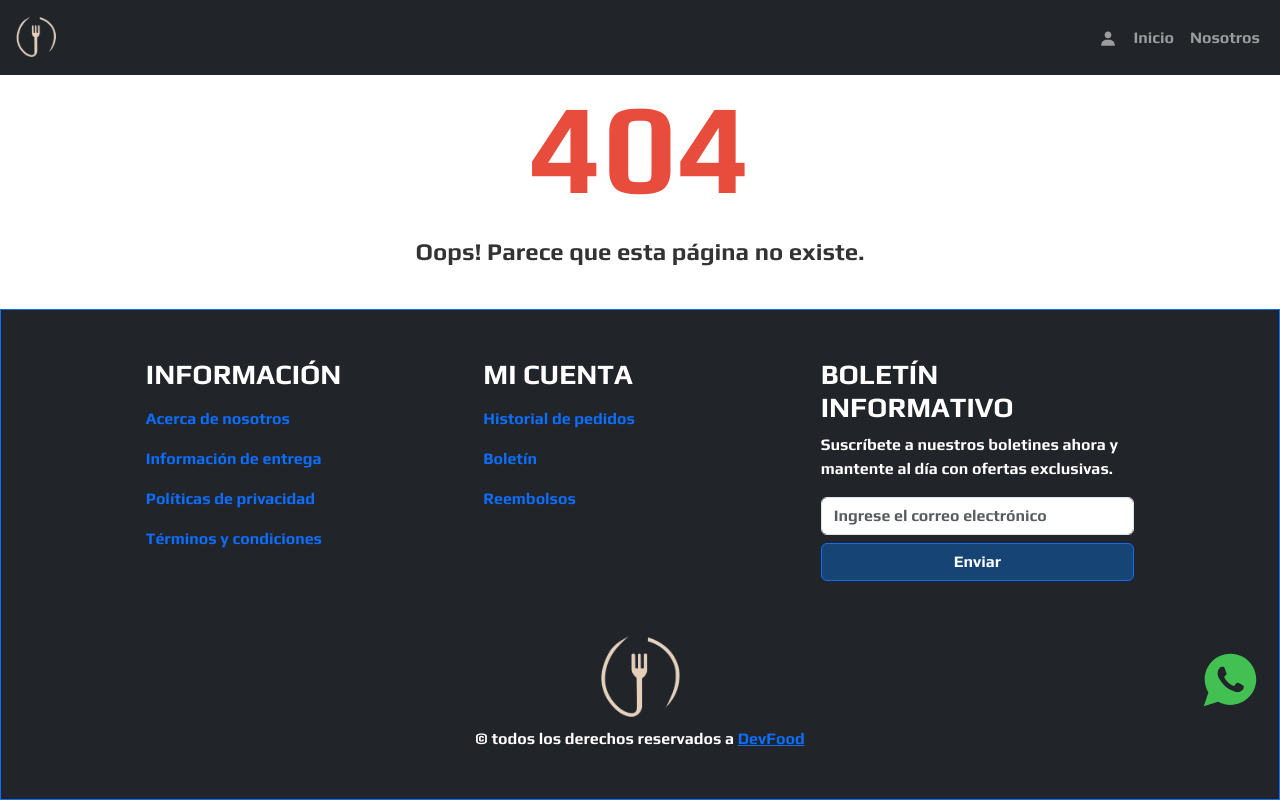
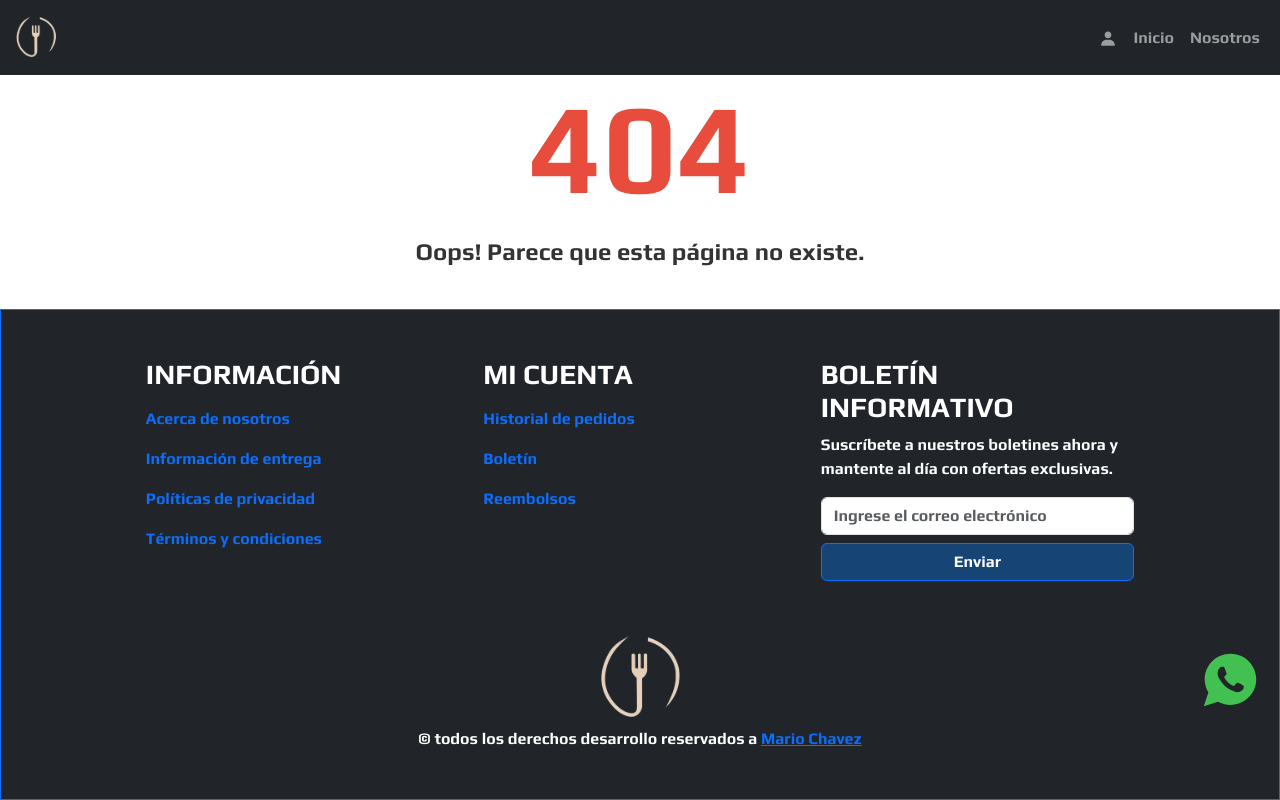
Before and after one commit to Mario-Chavez/Redux-Toolkit-RTK-Query, a React (Vite) app: page /user in a window 1280 px wide. Built offline with nearby package versions, Linux system fonts and the light colour scheme; no server answers.

Commit message:
cambio de icono de logout

```diff
--- a/src/components/Footer.jsx
+++ b/src/components/Footer.jsx
@@ -120,12 +120,12 @@ const Footer = () => {
                 <div className="text-center mt-5 d-flex flex-column justify-content-center align-items-center">
                     <Image src={logo} style={{ width: "6rem" }} />
                     <span>
-                        &copy; todos los derechos reservados a{" "}
+                        &copy; todos los derechos desarrollo reservados a{" "}
                         <a
                             href="https://www.linkedin.com/in/mario-chavez-desarrollador-fullstack/"
                             target="_blank"
                         >
-                            DevFood
+                            Mario Chavez
                         </a>{" "}
                     </span>{" "}
                 </div>
--- a/src/components/Header.jsx
+++ b/src/components/Header.jsx
@@ -3,6 +3,7 @@ import { Navbar, Nav, Container, Image } from "react-bootstrap";
 import { Link, useNavigate } from "react-router-dom";
 import { BsFillBagFill } from "react-icons/bs";
 import { BiSolidUser, BiSolidUserMinus } from "react-icons/bi";
+import { RiLogoutCircleRLine } from "react-icons/ri";
 import { useDispatch, useSelector } from "react-redux";
 import { clearUser } from "../api/userSlice";
 import Swal from "sweetalert2";
@@ -77,7 +78,7 @@ const Header = () => {
                                     </Nav.Link>
                                 )}
                                 <Nav.Link onClick={handleUserOut}>
-                                    <BiSolidUserMinus size={22} />
+                                    <RiLogoutCircleRLine size={22} />
                                 </Nav.Link>
                             </>
                         ) : (
--- a/src/pages/ShoppingCard.jsx
+++ b/src/pages/ShoppingCard.jsx
@@ -52,8 +52,17 @@ const ShoppingCard = () => {
     const handleDelet = (name) => {
         dispatch(deletOneOrder(name));
     };
+    const handleBuy = () => {
+        // const newProduct = {
+        //     nombre: food.nombre,
+        //     precio: food.precio,
+        // };
+        // <a href="https://wa.me/+543815723588" target="_blank">
+        // </a>;
+    };
 
     return (
+        <>
             <div className="mt-5 container-detail text-white ">
                 {userOrder.length > 0 ? (
                     <Container className="d-flex flex-column justify-content-center">
@@ -90,7 +99,9 @@ const ShoppingCard = () => {
                                                                 borderRadius: "50%",
                                                             }}
                                                             onClick={() =>
-                                                            handleImage(product.imagen)
+                                                                handleImage(
+                                                                    product.imagen
+                                                                )
                                                             }
                                                             src={product.imagen}
                                                             alt={product.nombre}
@@ -113,7 +124,9 @@ const ShoppingCard = () => {
                                                                 height: "50px",
                                                             }}
                                                             onClick={() =>
-                                                            handleDelet(product.nombre)
+                                                                handleDelet(
+                                                                    product.nombre
+                                                                )
                                                             }
                                                         >
                                                             <RiDeleteBinLine size={20} />
@@ -147,11 +160,22 @@ const ShoppingCard = () => {
                                 <div>Total: {finalPrece}</div>
                             </div>
                         </Row>
+                        <Row className="col-3 mx-auto my-5">
+                            <Button
+                                variant="outline-success"
+                                size="lg"
+                                onClick={handleBuy}
+                            >
+                                Comprar
+                            </Button>
+                        </Row>
                     </Container>
                 ) : (
                     <>
                         <Container className=" d-flex pt-5  flex-column  my-5 text-center">
-                        <h1 className="my-5 text-center">¡ Tu carrito esta vacio !</h1>
+                            <h1 className="my-5 text-center">
+                                ¡ Tu carrito esta vacio !
+                            </h1>
                             <div className="my-5">
                                 <Link to={"/"} className=" text-decoration-none fs-2">
                                     <span>
@@ -164,6 +188,7 @@ const ShoppingCard = () => {
                     </>
                 )}
             </div>
+        </>
     );
 };
 
```
Lines whose indentation alone changed are shown as unchanged.
